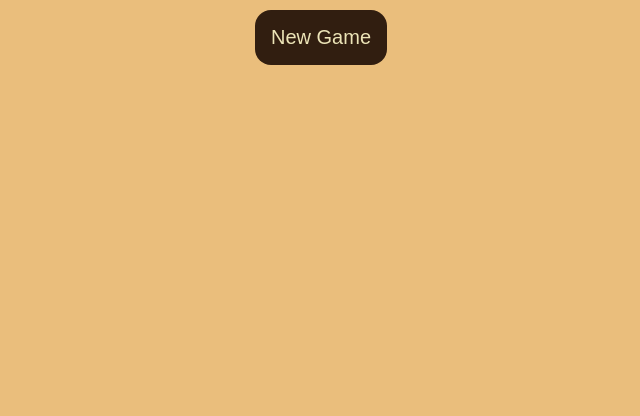
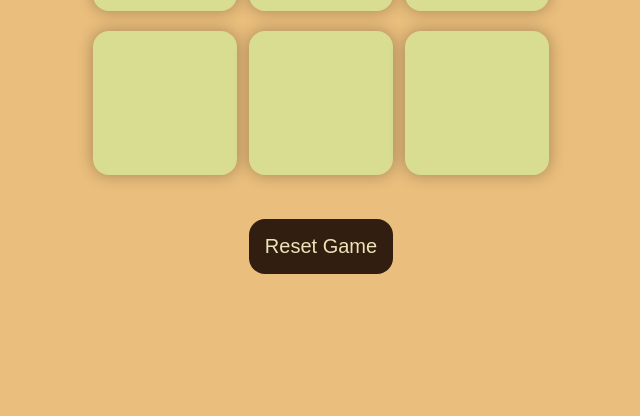
Before and after one commit to sonal017/TicTacToe, a plain HTML site: page index.html in a window 1280 px wide. Shown: the part 418-834 px from the top of the page, without its empty margins (319-959 px from the left). After the commit the page ends 800 px from the top, so only its background shows below. Drawn offline with Linux system fonts and the light colour scheme.

Commit message:
Update index.html
forgot to set hide class

```diff
--- a/index.html
+++ b/index.html
@@ -8,7 +8,7 @@
     <link rel="stylesheet" href="style.css">
 </head>
 <body>
-    <div class="msg-container ">
+    <div class="msg-container hide">
         <p id="msg">Winner</p>
         <button id="new-btn">New Game</button>
     </div>
```
